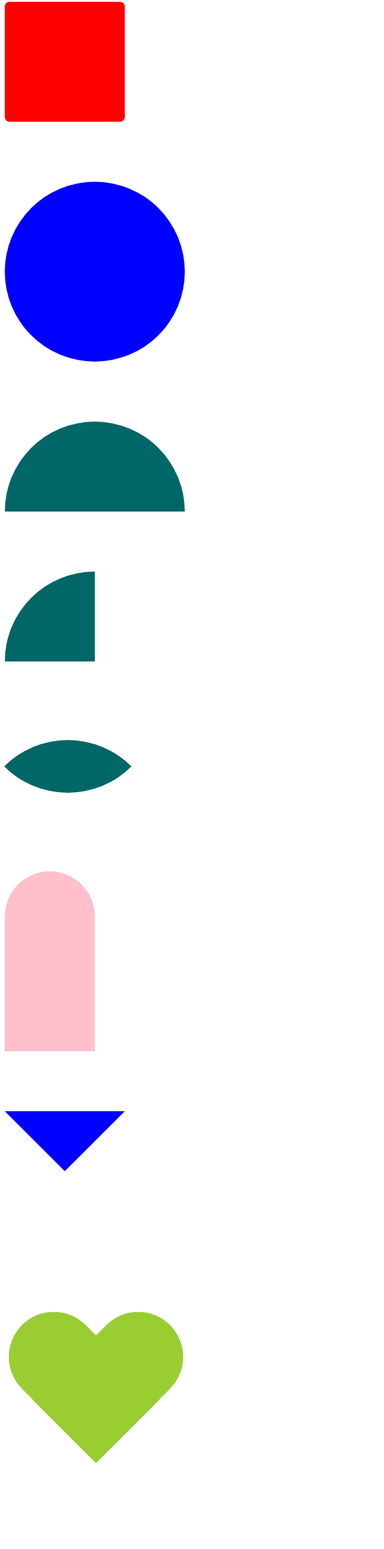
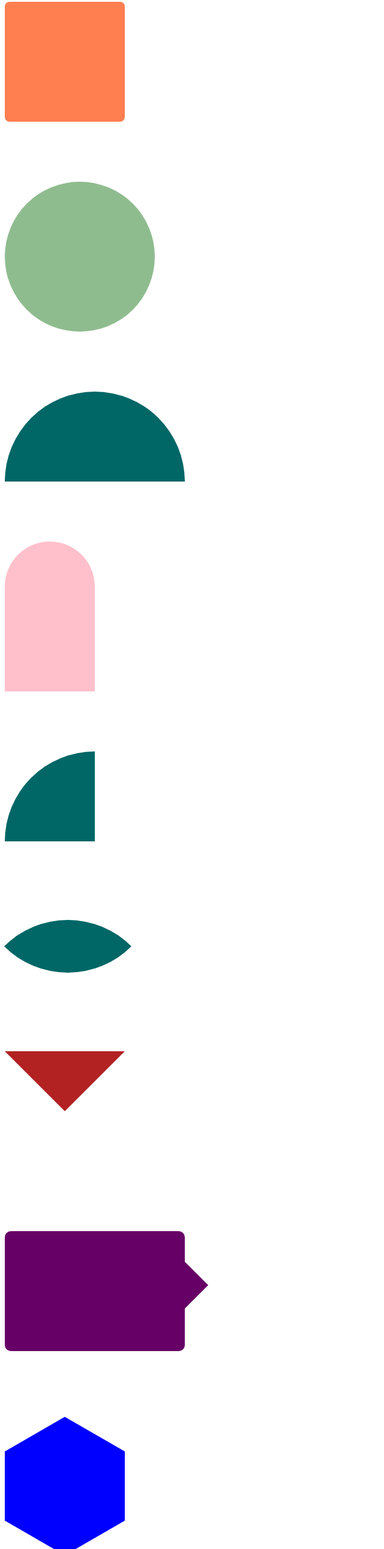
Before and after one commit to yueenen/demo, a plain HTML site: page public_html/pattern.html in a window 1280 px wide. Shown: the part 217-2800 px from the top of the page at 60% size, without its empty margins (0-640 px from the left). Before the commit the page ends 2656 px from the top, so only its background shows below. Drawn offline with Linux system fonts and the light colour scheme.

Commit message:
practice

```diff
--- a/public_html/pattern.html
+++ b/public_html/pattern.html
@@ -9,22 +9,25 @@
                 margin-top:20px;
                 margin-bottom:100px;
             }
+            img{
+                width: 100%;
+            }
             .rect{
                 width: 300px;
                 height: 100px;
-                background: red;
+                background: brown;
             }
             .rect-rounded{
                 width: 200px;
                 height: 200px;
-                background: red;
+                background: coral;
                 border-radius:8px;
             }
             .circle{
-                width: 300px;
-                height: 300px;
-                border-radius:300px;
-                background:blue;
+                width: 250px;
+                height: 250px;
+                border-radius: 250px;
+                background: darkseagreen;
             }
             .semi-circle{
                 width: 300px;
@@ -58,29 +61,69 @@
                 width: 0;
                 height: 0;
                 border:100px solid red;
-                border-top-color: blue;
-                border-bottom-color: transparent;
-                border-left-color: transparent;
-                border-right-color: transparent;
+                border-color: firebrick transparent transparent transparent;
             }
-            .heart{
-                overflow: hidden !important;
-            }
-            .heart::before,.heart::after{
-                content: "";
-                width: 100%;
-                height: 100%;
+            .bubble{
+                width: 300px;
+                height: 200px;
+                background: #660066;
+                border-radius: 10px;
                 position: relative;
             }
-            .heart > div{
+            .bubble::after{
+                content: "";
+                width:0;
+                height: 0;
+                border: 40px solid #660066;
+                border-color:transparent transparent transparent #660066;
+                position: absolute;
+                right: -79px;
+                top: 50px;
+            }
+            .special-circle{
                 width: 150px;
                 height: 250px;
                 background: pink;
                 border-radius: 150px 150px 0 0;
+                position: relative;
+            }
+            .hexagon-first{
+                width: 200px;
+                height: 250px;
+                margin: 0;
+                background: red;
+                transform: rotate(120deg);
+                visibility: hidden;
+                overflow: hidden;
+            }
+            .hexagon-second{
+                width: 100%;
+                height: 100%;
+                margin: 0;
+                background-color: green;
+                transform: rotate(-60deg);
+                visibility: hidden;
+                overflow: hidden;
+            }
+            .hexagon-third{
+                width: 100%;
+                height: 100%;
+                margin: 0;
+                background-color: blue;
+                transform: rotate(-60deg);
+                visibility: visible;
+                overflow: hidden;
+            }
+
+            .heart::before,.heart::after{
+                content: "";
+                background: yellowgreen;
+                width: 150px;
+                height: 250px;
+                border-radius: 150px 150px 0 0;
                 position: absolute;
             }
-            .heart .left{
-                background: yellowgreen;
+            .heart::before{
                 transform:rotate(45deg);
                 -ms-transform:rotate(45deg); 	/* IE 9 */
                 -moz-transform:rotate(45deg); 	/* Firefox */
@@ -88,8 +131,7 @@
                 -o-transform:rotate(45deg); 	/* Opera */
                 left: 120px;
             }
-            .heart .right{
-                background: yellowgreen;
+            .heart::after{
                 left: 50px;
                 transform:rotate(-45deg);
                 -ms-transform:rotate(-45deg); 	/* IE 9 */
@@ -112,25 +154,37 @@
         <!--半圆-->
         <div class="semi-circle"></div>
 
+        <!--特殊形状-->
+        <div class="special-circle"></div>
+
         <!--扇形-->
         <div class="sector"></div>
 
         <!--弧形-->
         <div class="arc"></div>
 
-        <!--特殊形状-->
-        <div class="special-circle"></div>
-
         <!--三角形-->
         <div class="triangle"></div>
 
+        <!--对话框-->
+        <div class="bubble"></div>
+
+        <!--六边形-->
+        <div class="hexagon-first">
+            <div class="hexagon-second">
+                <div class="hexagon-third"></div>
+            </div>
+        </div>
+        <div class="hexagon-first">
+            <div class="hexagon-second">
+                <div class="hexagon-third" style="background-image: url(images/bg0.jpg); background-size: cover"></div>
+            </div>
+        </div>
+
         <!--心形-->
         <div class="heart">
-            <div class="left"></div>
-            <div class="right"></div>
         </div>
 
-        <!--五边形-->
-        <div></div>
+
     </body>
 </html>
```
Also changed, not shown: public_html/images/bg0.jpg (added), public_html/images/user.jpg (added), 1 other file.
